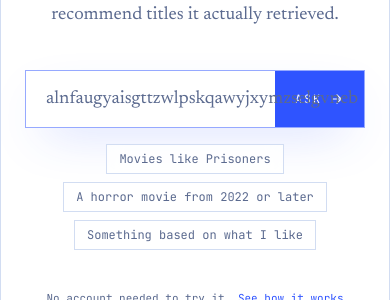
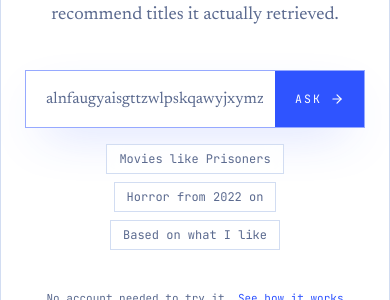
Before and after one commit to QHarshil/CineMatch, a Next.js app in the folder frontend/: page / in a window 390 px wide. Shown: the part 437-737 px from the top of the page. Built offline with nearby package versions, Linux system fonts and the light colour scheme; no server answers; the database is empty.

Commit message:
Fix the hero prompt on small screens and use catalog titles in the story
Signed-off-by: QHarshil <harshil_c@hotmail.com>

```diff
--- a/frontend/src/components/landing-hero.tsx
+++ b/frontend/src/components/landing-hero.tsx
@@ -15,7 +15,7 @@ const EXAMPLES = [
   "a cozy animated film for a rainy night",
 ];
 
-const QUICK_PROMPTS = ["Movies like Prisoners", "A horror movie from 2022 or later", "Something based on what I like"];
+const QUICK_PROMPTS = ["Movies like Prisoners", "Horror from 2022 on", "Based on what I like"];
 
 export function LandingHero({ catalogSize }: { catalogSize: number }) {
   const router = useRouter();
@@ -63,7 +63,7 @@ export function LandingHero({ catalogSize }: { catalogSize: number }) {
           meaning, re-ranks with LambdaMART, and can only recommend titles it actually retrieved.
         </p>
 
-        <form onSubmit={submit} className="mx-auto mt-10 max-w-2xl">
+        <form onSubmit={submit} className="mx-auto mt-10 max-w-2xl text-left">
           <label htmlFor="hero-prompt" className="sr-only">
             Describe what you want to watch
           </label>
@@ -74,10 +74,13 @@ export function LandingHero({ catalogSize }: { catalogSize: number }) {
                 value={prompt}
                 onChange={(e) => setPrompt(e.target.value)}
                 autoComplete="off"
-                className="h-14 w-full bg-transparent px-5 font-serif text-lg text-foreground focus:outline-none"
+                className="h-14 w-full bg-transparent px-5 font-serif text-base text-foreground focus:outline-none sm:text-lg"
               />
               {prompt === "" && (
-                <span aria-hidden="true" className="pointer-events-none absolute inset-y-0 left-5 flex items-center font-serif text-lg text-muted-foreground">
+                <span
+                  aria-hidden="true"
+                  className="pointer-events-none absolute inset-y-0 left-5 right-3 flex items-center overflow-hidden whitespace-nowrap font-serif text-base text-muted-foreground sm:text-lg"
+                >
                   <ScrambleCycle phrases={EXAMPLES} />
                 </span>
               )}
--- a/frontend/src/components/landing/assistant-story.tsx
+++ b/frontend/src/components/landing/assistant-story.tsx
@@ -91,9 +91,9 @@ const STEPS: Step[] = [
     visual: (
       <Panel label="present_picks">
         {[
-          { ref: "t1", title: "Signal", ok: true },
-          { ref: "t4", title: "Stranger", ok: true },
-          { ref: "t7", title: "Mouse", ok: true },
+          { ref: "t1", title: "Mousetrap", ok: true },
+          { ref: "t4", title: "Bloodhounds", ok: true },
+          { ref: "t7", title: "Squid Game", ok: true },
           { ref: "t19", title: "a title no tool returned", ok: false },
         ].map((row) => (
           <p key={row.ref} className={`flex items-center gap-3 ${row.ok ? "" : "text-muted-foreground line-through"}`}>
```
